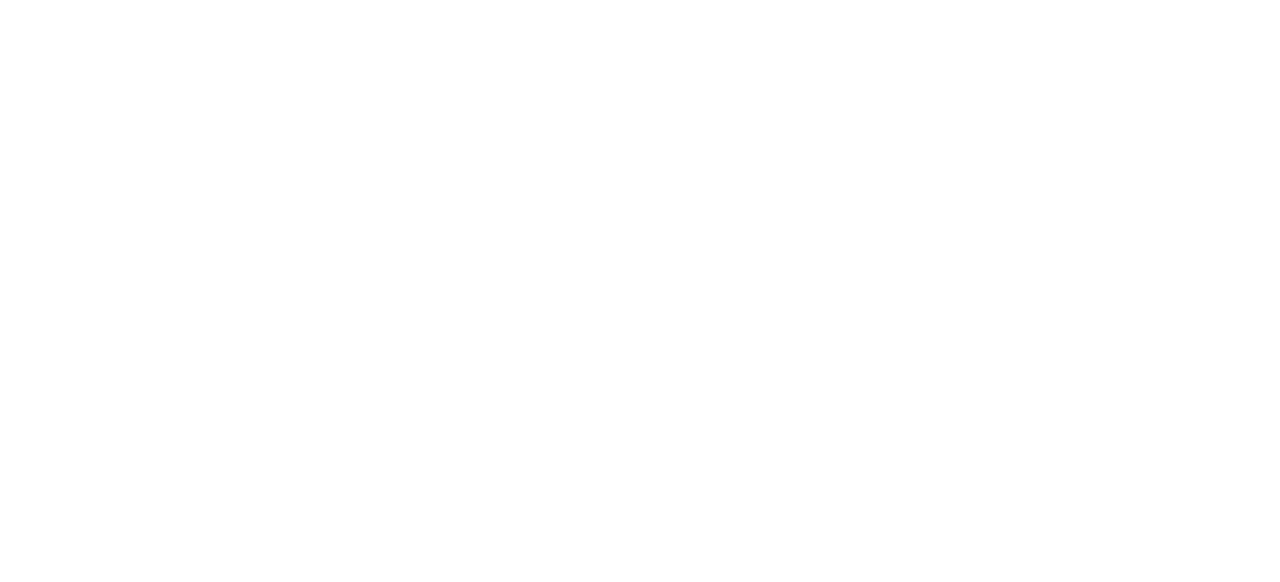
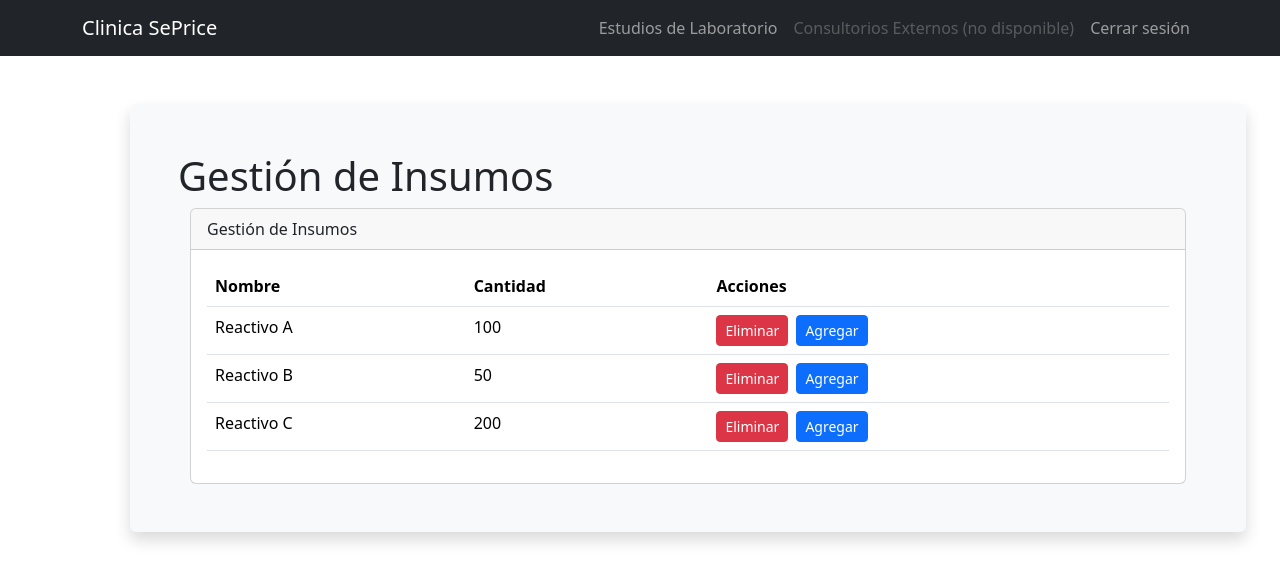
Before and after one commit to fraperrone/ifts29-pp2-proto-front, a React (Vite) app: page /insumos in a window 1280 px wide. Before the commit this address had no page. Shown: the top 582 px of the page. Built offline with nearby package versions, Linux system fonts and the light colour scheme; sample sign-in values are in the browser's storage.

Commit message:
control de stock primera carga

```diff
--- /dev/null
+++ b/src/components/InsumosController.jsx
@@ -0,0 +1,143 @@
+// generamos un componente para controlar los insumos un panel de control
+import React from 'react'
+
+// importamos useState
+import { useState } from 'react'
+// importamos el useNavigate para navegar entre paginas
+import { Container } from 'react-bootstrap'
+import { Card } from 'react-bootstrap'
+import { Button } from 'react-bootstrap'
+import { Modal } from 'react-bootstrap'
+const InsumosController = () => {
+
+
+    //   simulamos lista de insumos con cantidad y nombre
+    const [insumos, setInsumos] = useState([
+        { id: 1, nombre: 'Reactivo A', cantidad: 100 },
+        { id: 2, nombre: 'Reactivo B', cantidad: 50 },
+        { id: 3, nombre: 'Reactivo C', cantidad: 200 },
+    ])
+
+
+    // generamos los useSate para controlar los modales de agregar y eliminar insumos
+    const [showAgregarModal, setShowAgregarModal] = useState(false)
+    const [showEliminarModal, setShowEliminarModal] = useState(false)
+    const [insumoAEliminar, setInsumoAEliminar] = useState(null)
+
+    // funciones para agregar y eliminar insumos, que modifiquen el estado de los insumos
+    const agregarInsumo = (nombre, cantidad) => {
+        const nuevoInsumo = {
+            id: insumos.length + 1,
+            nombre,
+            cantidad,
+        }
+        setInsumos([...insumos, nuevoInsumo])
+    }
+    const eliminarInsumo = (id) => {
+        const nuevosInsumos = insumos.filter((insumo) => insumo.id !== id)
+        setInsumos(nuevosInsumos)
+    }
+
+    const botonCancelar = () => {
+        setShowAgregarModal(false)
+        setShowEliminarModal(false)
+    }
+
+    const eliminarInsumoConfirmado = (id) => {
+        eliminarInsumo(id)
+        setShowEliminarModal(false)
+    }
+
+    return (
+        // simulamos un gestor para controlar los insumos, con una tabla que muestre el nombre y la cantidad, y un boton para agregar insumos con boton de agregar insumos que abra un modal para agregar insumos, y un boton para eliminar insumos que abra un modal para eliminar insumos
+        <Container>
+            <Card>
+                <Card.Header>Gestión de Insumos</Card.Header>
+                <Card.Body>
+                    <table className="table">
+                        <thead>
+                            <tr>
+                                <th>Nombre</th>
+                                <th>Cantidad</th>
+                                <th>Acciones</th>
+                            </tr>
+                        </thead>
+                        <tbody>
+                            {insumos.map((insumo) => (
+                                <tr key={insumo.id}>
+                                    <td>{insumo.nombre}</td>
+                                    <td>{insumo.cantidad}</td>
+                                    <td>
+                                        <Button variant="danger" size="sm" onClick={() => {
+                                            setInsumoAEliminar(insumo)
+                                            setShowEliminarModal(true)
+                                        }}>
+                                            Eliminar
+                                        </Button>
+                                        <Button variant="primary" size="sm" className="ms-2" onClick={() => setShowAgregarModal(true)}>
+                                            Agregar
+                                        </Button>
+
+                                    </td>
+
+                                </tr>
+                            ))}
+                        </tbody>
+                    </table>
+                </Card.Body>
+            </Card>
+            <Modal show={showAgregarModal} onHide={() => setShowAgregarModal(false)}>
+                <Modal.Header>
+                    <Modal.Title>Agregar Insumo</Modal.Title>
+                </Modal.Header>
+                <Modal.Body>
+                    <form>
+                        <div className="mb-3">
+                            <label htmlFor="nombre" className="form-label">Nombre del insumo</label>
+                            <input type="text" className="form-control" id="nombre" />
+                        </div>
+                        <div className="mb-3">
+                            <label htmlFor="cantidad" className="form-label">Cantidad</label>
+                            <input type="number" className="form-control" id="cantidad" />
+                        </div>
+                    </form>
+                </Modal.Body>
+                <Modal.Footer>
+                    <Button variant="secondary" onClick={botonCancelar}>
+                        Cancelar
+                    </Button>
+                    <Button variant="primary" onClick={() => {
+                        const nombre = document.getElementById("nombre").value
+                        const cantidad = document.getElementById("cantidad").value
+                        agregarInsumo(nombre, cantidad)
+                        setShowAgregarModal(false)
+                    }}>
+                        Agregar
+                    </Button>
+                </Modal.Footer>
+            </Modal>
+             <Modal show={showEliminarModal} onHide={() => setShowEliminarModal(false)}>
+                <Modal.Header>
+                    <Modal.Title>Eliminar Insumo</Modal.Title>
+                </Modal.Header>
+                <Modal.Body>
+                    <p>¿Estás seguro que deseas eliminar este insumo?</p>
+                </Modal.Body>
+                <Modal.Footer>
+                    <Button variant="secondary" onClick={botonCancelar}>
+                        Cancelar
+                    </Button>
+                    <Button variant="danger" onClick={() => {
+                        // Lógica para eliminar el insumo
+                        eliminarInsumoConfirmado(insumoAEliminar.id)
+                    }}>
+                        Eliminar
+                    </Button>
+                </Modal.Footer>
+            </Modal>
+        </Container>
+    )
+}
+
+
+export default InsumosController
--- a/src/pages/EstudiosPage.jsx
+++ b/src/pages/EstudiosPage.jsx
@@ -25,6 +25,10 @@
 
   const irAPagos = () => {
     navigate('/pagos')
+  }
+
+  const irAInsumos = () => {
+    navigate('/insumos')
   }
 
   return (
@@ -101,7 +105,7 @@
           <Card className="my-5">
             <Card.Header>Insumos</Card.Header>
             <Card.Body>
-              <button className="btn btn-primary m-2">
+              <button className="btn btn-primary m-2" onClick={irAInsumos}>
                 Controlar stock de insumos
               </button>
             </Card.Body>
--- /dev/null
+++ b/src/pages/InsumosPage.jsx
@@ -0,0 +1,23 @@
+
+// generamos la pagina para gestion de insumos
+import React from 'react'
+import NavbarComponent from '../components/NavbarComponent'
+import { Container } from 'react-bootstrap'
+import { Card } from 'react-bootstrap'
+// importamos useState
+import { useState } from 'react'
+// importamos el useNavigate para navegar entre paginas
+import { useNavigate } from 'react-router-dom'
+
+import InsumosController from '../components/InsumosController'
+const InsumosPage = () => {
+  // generamos el rol
+  return (
+    <Container className="m-5 p-5 bg-light rounded shadow">
+      <h1>Gestión de Insumos</h1>
+        <InsumosController />
+    </Container>
+  )
+}
+
+export default InsumosPage
--- a/src/router/RouterApp.jsx
+++ b/src/router/RouterApp.jsx
@@ -9,6 +9,7 @@
 import RegistrarPacientePage from '../pages/RegistrarPacientePage'
 import AcreditarPaciente from '../pages/AcreditarPaciente'
 import PagosPage from '../pages/PagosPage'
+import InsumosPage from '../pages/InsumosPage'
 // generamos rutas protegias y de logueo
 const RouterApp = () => {
   return (
@@ -30,6 +31,7 @@
           <Route path="/registrar-paciente" element={<RegistrarPacientePage />} />
           <Route path="/acreditacion-paciente" element={<AcreditarPaciente />} />
           <Route path="/pagos" element={<PagosPage />} />
+          <Route path="/insumos" element={<InsumosPage />} />
         </Route>
       </Routes>
     </Router>
```
